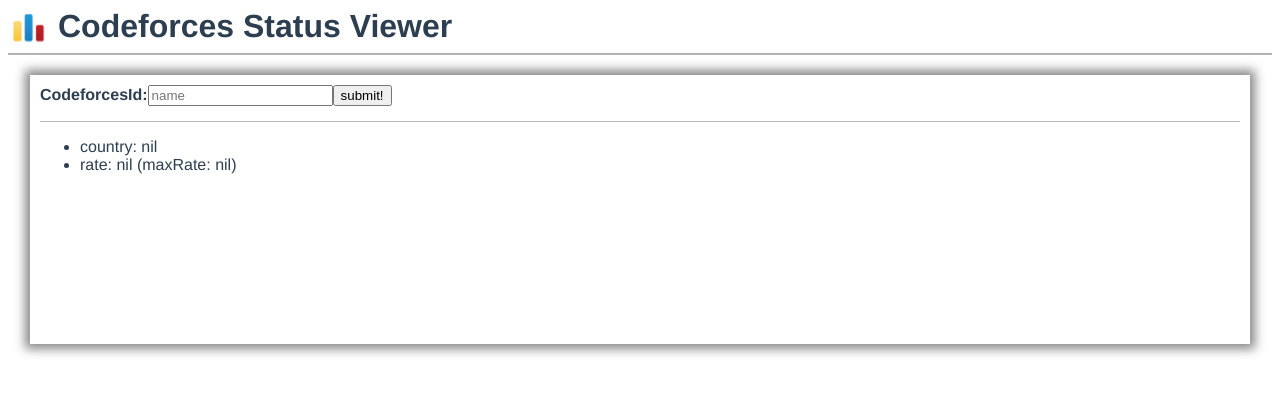
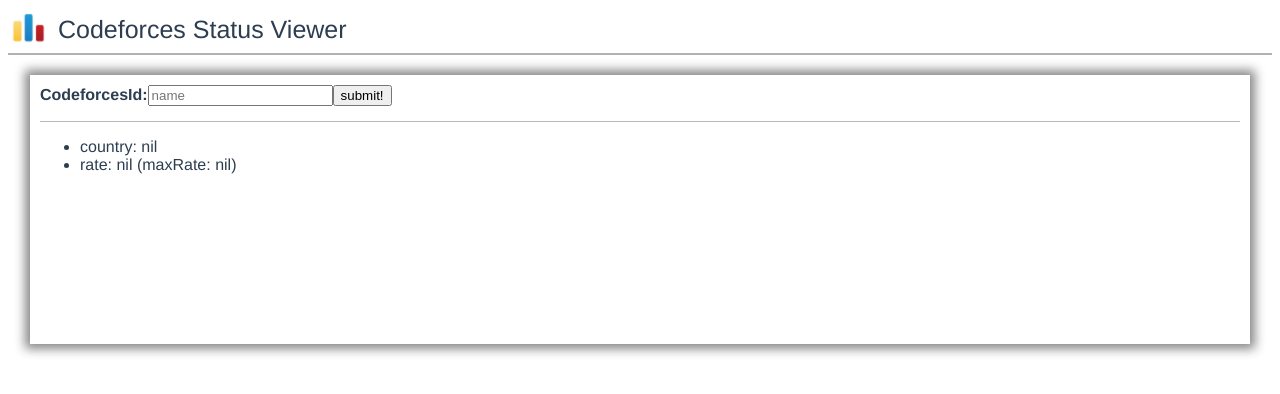
Before and after one commit to sitRyo/CF_profile_checker, a Vue app in the folder my-project/: page / in a window 1280 px wide. Shown: the top 394 px of the page. Built offline with nearby package versions, Linux system fonts and the light colour scheme.

Commit message:
ヘッダーのスタイルを変更

```diff
--- a/my-project/src/components/Header.vue
+++ b/my-project/src/components/Header.vue
@@ -1,6 +1,7 @@
 <template>
   <header>
-    <h1>Codeforces Status Viewer</h1>
+    <img src="../assets/codeforces_logo.png">
+    <div class="header-title">Codeforces Status Viewer</div>
   </header>
 </template>
 
@@ -18,12 +19,16 @@
     border-bottom: solid 2px #b2b2b2;
     margin-bottom: 20px;
   }
-  h1 {
-    display: inline;
-    background-image: url("../assets/codeforces_logo.png");
-    background-size: 40px 40px;
-    background-repeat: no-repeat;
-    padding: 0px 0px 0px 50px;
-    margin-top: 5px;
+  img {
+    width: 40px;
+    height: 40px;
+    float: left;
+    display: inline-block;
+  }
+  .header-title {
+    float: left;
+    padding-left: 10px;
+    padding-top: 7px;
+    font-size: 25px;
   }
 </style>
```
